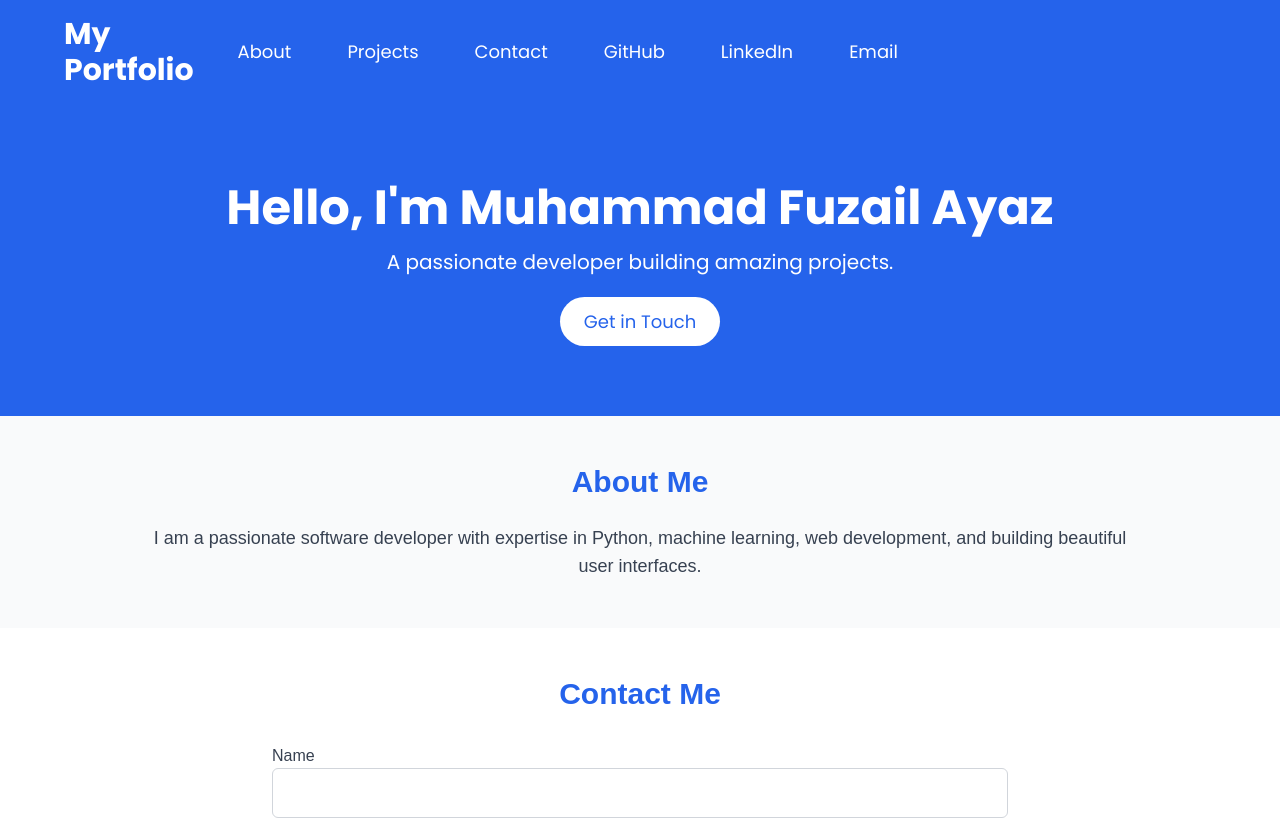
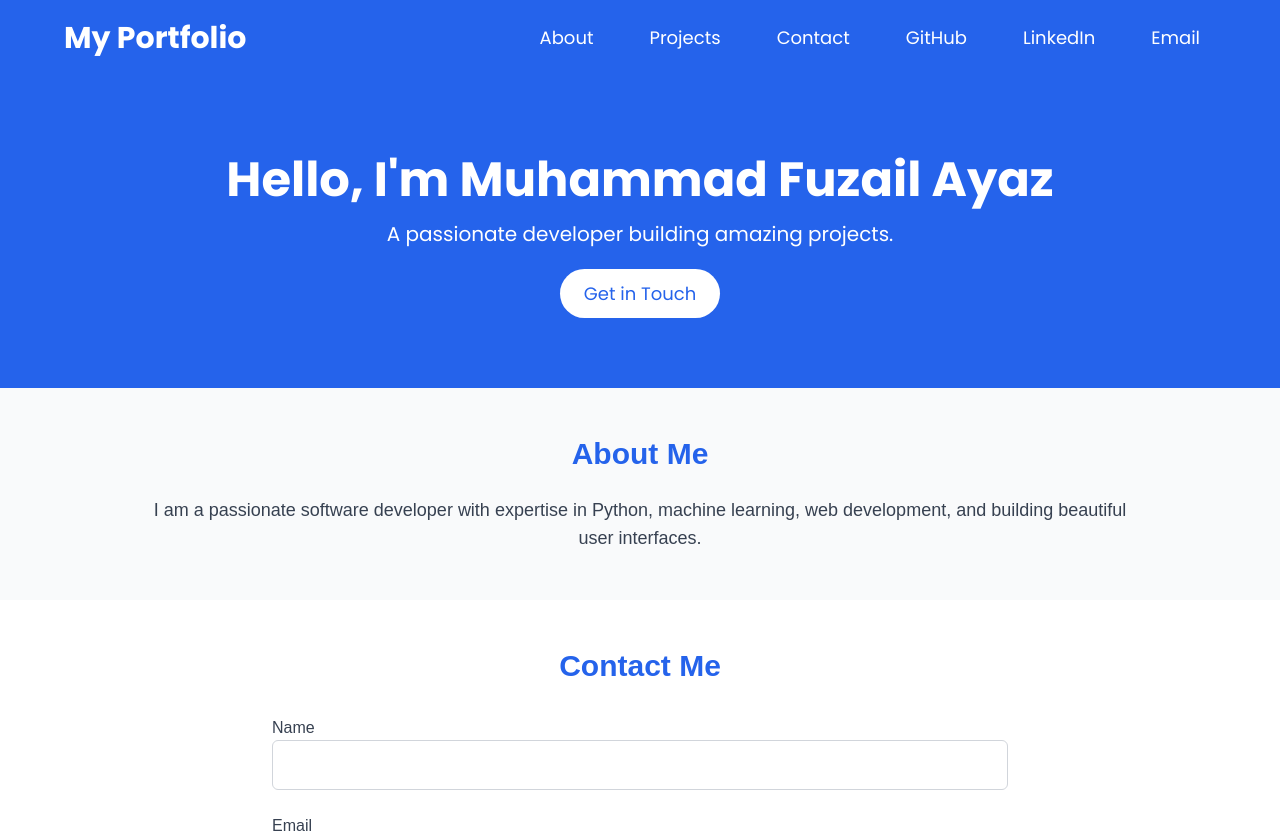
Before and after one commit to fuzailayaz/My-Portfolio-Website, a Next.js app: page / in a window 1280 px wide. Shown: the top 833 px of the page. Built offline with nearby package versions, Linux system fonts and the light colour scheme.

Commit message:
28-01-25

```diff
--- a/src/components/Header.js
+++ b/src/components/Header.js
@@ -8,9 +8,22 @@ export default function Header() {
   return (
     <header className="bg-blue-600 text-white p-4">
       <div className="flex justify-between items-center max-w-6xl mx-auto">
+        {/* Logo aligned to the left */}
         <h1 className="text-3xl font-bold font-poppins">My Portfolio</h1>
 
-        {/* Hamburger Menu */}
+        {/* Navigation Menu for Desktop (Right Aligned) */}
+        <nav
+          className={`md:flex md:space-x-6 ml-auto ${isMenuOpen ? 'block' : 'hidden'} md:block font-poppins text-lg w-full mt-2 md:mt-0 md:w-auto md:ml-0 ml-4`}
+        >
+          <a href="#about" className="hover:text-gray-300 block py-2 px-4">About</a>
+          <a href="#projects" className="hover:text-gray-300 block py-2 px-4">Projects</a>
+          <a href="#contact" className="hover:text-gray-300 block py-2 px-4">Contact</a>
+          <a href="https://github.com/fuzailayaz" className="hover:text-gray-300 block py-2 px-4">GitHub</a>
+          <a href="https://www.linkedin.com/in/fuzailayaz/" className="hover:text-gray-300 block py-2 px-4">LinkedIn</a>
+          <a href="mailto:mdfuzailayaz95@gmail.com" className="hover:text-gray-300 block py-2 px-4">Email</a>
+        </nav>
+
+        {/* Hamburger Menu (Visible only on mobile) */}
         <button
           className="md:hidden p-2"
           onClick={() => setIsMenuOpen(!isMenuOpen)}
@@ -40,20 +53,6 @@ export default function Header() {
             ></span>
           </div>
         </button>
-
-        {/* Navigation Menu */}
-        <nav
-          className={`md:flex md:space-x-6 ${
-            isMenuOpen ? 'block' : 'hidden'
-          } bg-blue-600 md:block font-poppins text-lg w-full mt-2 md:mt-0`}
-        >
-          <a href="#about" className="hover:text-gray-300 block py-2 px-4">About</a>
-          <a href="#projects" className="hover:text-gray-300 block py-2 px-4">Projects</a>
-          <a href="#contact" className="hover:text-gray-300 block py-2 px-4">Contact</a>
-          <a href="https://github.com/fuzailayaz" className="hover:text-gray-300 block py-2 px-4">GitHub</a>
-          <a href="https://www.linkedin.com/in/fuzailayaz/" className="hover:text-gray-300 block py-2 px-4">LinkedIn</a>
-          <a href="mailto:mdfuzailayaz95@gmail.com" className="hover:text-gray-300 block py-2 px-4">Email</a>
-        </nav>
       </div>
     </header>
   );
```
